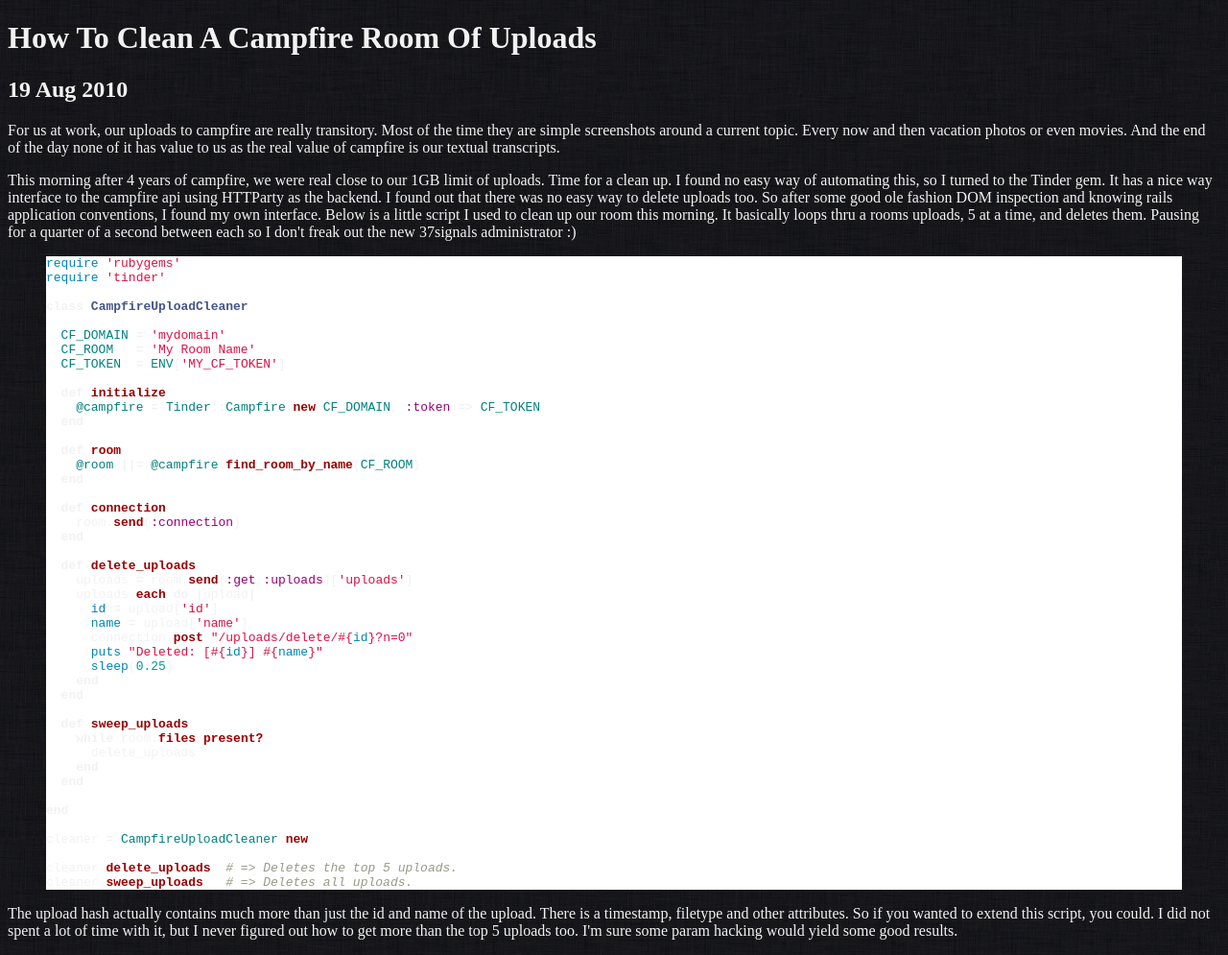
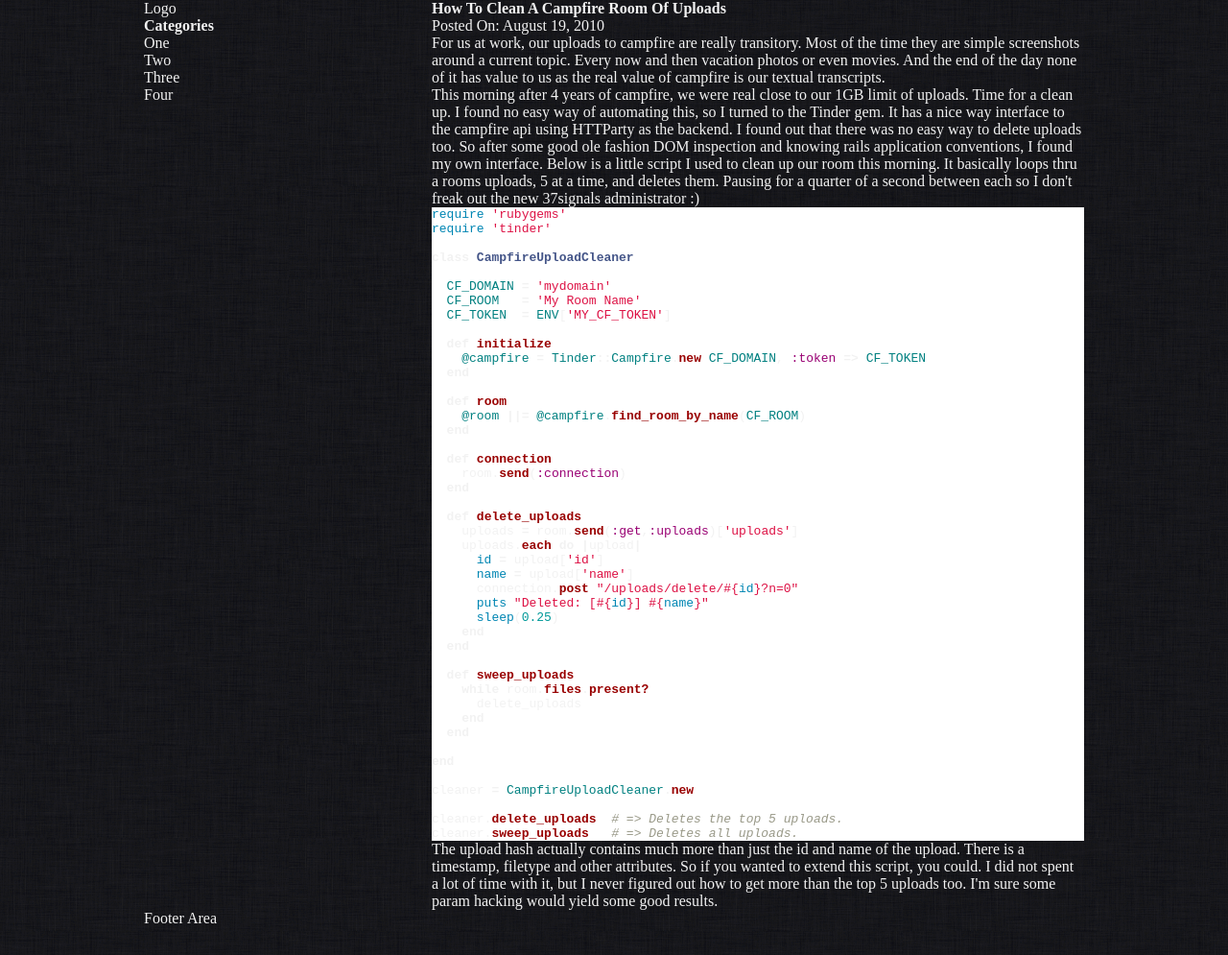
Before and after one commit to codefriendly/metaskills.net, a Jekyll site: the page built from _posts/2010-08-19-how-to-clean-a-campfire-room-of-uploads.html, in a window 1280 px wide. Shown: the whole page at 96% size. Built offline with Jekyll 4.4.1, drawn with Linux system fonts in a browser that asks for light colours; after the commit the page ends 966 px from its top, so only the background shows below that.

Commit message:
Semantic HTML5 markup. Starting to use grid.

```diff
--- a/_layouts/default.html
+++ b/_layouts/default.html
@@ -11,6 +11,32 @@
     <script src="/resource/site.js"></script>
   </head>
   <body>
-    {{ content }}
+
+    <div class="row">
+    	<div class="column grid_3">
+    	  <header>
+    	   Logo
+    	  </header>
+    	  <nav>
+          <h2>Categories</h2>
+          <ul>
+            <li>One</li>
+            <li>Two</li>
+            <li>Three</li>
+            <li>Four</li>
+          </ul>
+        </nav>
+    	</div>
+    	<div class="column grid_7">
+        {{ content }}
+    	</div>
+    </div>
+
+    <div class="row">
+    	<div class="column grid_10">
+    	  Footer Area
+    	</div>
+    </div>
+
   </body>
 </html>
--- a/_layouts/post.html
+++ b/_layouts/post.html
@@ -2,13 +2,17 @@
 layout: default
 ---
 
-<h1>{{ page.title }}</h1>
-<h2>{{ page.date | date_to_string }}</h2>
-
-
-{{ content }}
-
-
-{% comment %}
-{% include disqus.html %}
-{% endcomment %}
+<article>
+  <header>
+    <h1>{{ page.title }}</h1>
+    <time pubdate datetime="{{ page.date | date_to_xmlschema }}">
+      Posted On: {{ page.date | date: "%B %d, %Y" }}
+    </time>
+  </header>
+  {{ content }}
+  <footer>
+    {% comment %}
+    {% include disqus.html %}
+    {% endcomment %}
+  </footer>
+</article>
--- a/resource/site.css
+++ b/resource/site.css
@@ -1,3 +1,126 @@
+/* Reset - http://html5boilerplate.com/ */
+html, body, div, span, object, iframe,
+h1, h2, h3, h4, h5, h6, p, blockquote, pre,
+abbr, address, cite, code,
+del, dfn, em, img, ins, kbd, q, samp,
+small, strong, sub, sup, var,
+b, i,
+dl, dt, dd, ol, ul, li,
+fieldset, form, label, legend,
+table, caption, tbody, tfoot, thead, tr, th, td,
+article, aside, canvas, details, figcaption, figure,
+footer, header, hgroup, menu, nav, section, summary,
+time, mark, audio, video {
+  margin: 0;
+  padding: 0;
+  border: 0;
+  outline: 0;
+  font-size: 100%;
+  vertical-align: baseline;
+  background: transparent; }
+
+article, aside, details, figcaption, figure, footer, header, hgroup, menu, nav, section {
+  display: block; }
+
+nav ul {
+  list-style: none; }
+
+blockquote, q {
+  quotes: none; }
+
+blockquote:before, blockquote:after, q:before, q:after {
+  content: '';
+  content: none; }
+
+a {
+  margin: 0;
+  padding: 0;
+  font-size: 100%;
+  vertical-align: baseline;
+  background: transparent; }
+
+ins {
+  background-color: #ff9;
+  color: #000;
+  text-decoration: none; }
+
+mark {
+  background-color: #ff9;
+  color: #000;
+  font-style: italic;
+  font-weight: bold; }
+
+del {
+  text-decoration: line-through; }
+
+abbr[title], dfn[title] {
+  border-bottom: 1px dotted;
+  cursor: help; }
+
+table {
+  border-collapse: collapse;
+  border-spacing: 0; }
+
+hr {
+  display: block;
+  height: 1px;
+  border: 0;
+  border-top: 1px solid #ccc;
+  margin: 1em 0;
+  padding: 0; }
+
+input, select {
+  vertical-align: middle; }
+
+/* The 1Kb Grid - 10 columns, 80 pixels each, with 20 pixel gutter */
+.grid_1 {
+  width: 80px; }
+
+.grid_2 {
+  width: 180px; }
+
+.grid_3 {
+  width: 280px; }
+
+.grid_4 {
+  width: 380px; }
+
+.grid_5 {
+  width: 480px; }
+
+.grid_6 {
+  width: 580px; }
+
+.grid_7 {
+  width: 680px; }
+
+.grid_8 {
+  width: 780px; }
+
+.grid_9 {
+  width: 880px; }
+
+.grid_10 {
+  width: 980px; }
+
+.column {
+  margin: 0 10px;
+  overflow: hidden;
+  float: left;
+  display: inline; }
+
+.row {
+  width: 1000px;
+  margin: 0 auto;
+  overflow: hidden; }
+
+.row .row {
+  margin: 0 -10px;
+  width: auto;
+  display: inline-block; }
+
+/* SCSS Features */
+/* Site Layout */
 body {
   color: #f2f2f2;
   background-color: #0d0d0d;
```
Also changed, not shown: README.txt.
